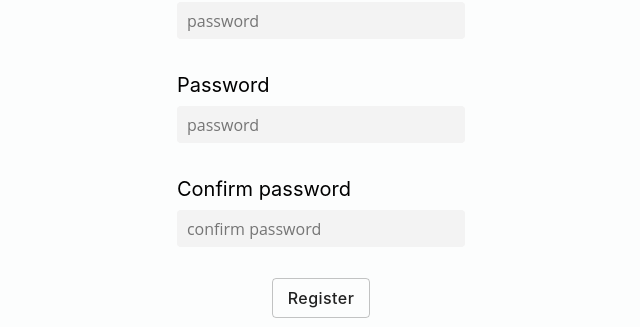
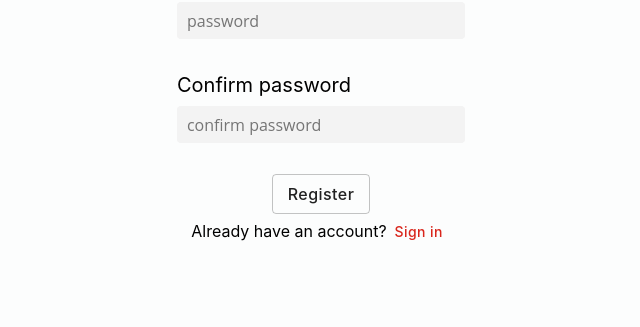
Before and after one commit to Roaming-Bears/Citi-HackOverflow-2022, a React (Create React App) app in the folder client/: page /register in a window 1280 px wide. Shown: the part 556-883 px from the top of the page, without its empty margins (319-959 px from the left). After the commit the page ends 857 px from the top, so only its background shows below. Built offline with nearby package versions, Linux system fonts and the light colour scheme.

Commit message:
Final fixes

```diff
--- a/client/src/community/postCreation/style.css
+++ b/client/src/community/postCreation/style.css
@@ -22,7 +22,7 @@ body {
 
 .input__field {
   padding: 10px 20px;
-  width: 1000px;
+  width: 700px;
   height: 50px;
   margin-left: 75px;
   margin-top: 5px;
--- a/client/src/login/Register.js
+++ b/client/src/login/Register.js
@@ -36,10 +36,6 @@ const Register = () => {
                         <input type="password" name="password" placeholder="password" />
                     </div>
                     <div className="form-group">
-                        <label htmlFor="password">Password</label>
-                        <input type="password" name="password" placeholder="password" />
-                    </div>
-                    <div className="form-group">
                         <label htmlFor="confirm_password">Confirm password</label>
                         <input type="password" name="confirm_password" placeholder="confirm password" />
                     </div>
```
